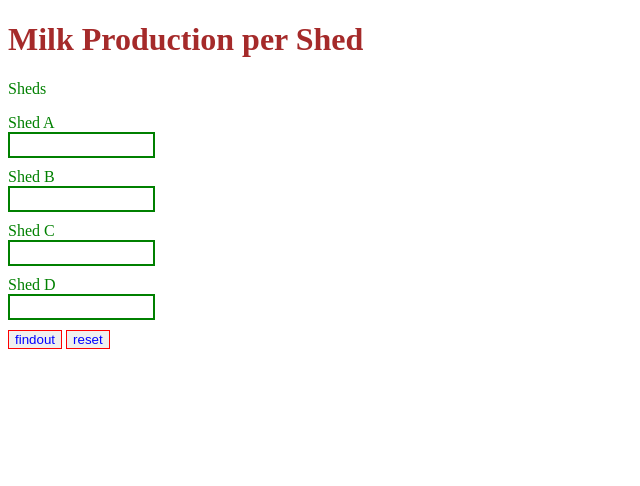
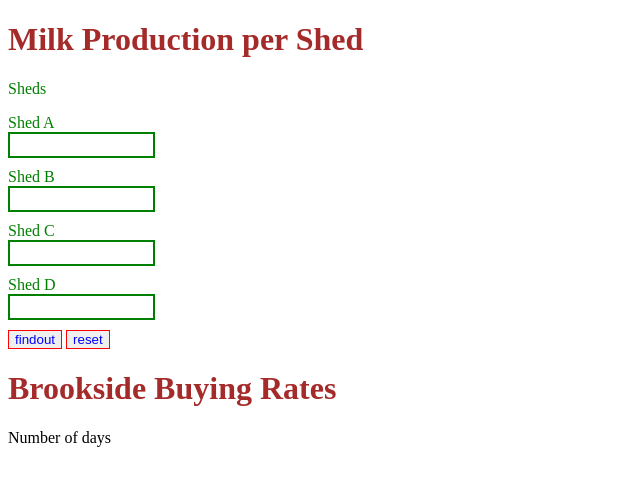
Before and after one commit to Ammoh76/Dairy_business, a plain HTML site: page index.html in a window 1280 px wide. Shown: the whole page, without its empty margins (0-640 px from the left). Drawn offline with Linux system fonts and the light colour scheme.

Commit message:
it will add an h1

```diff
--- a/index.html
+++ b/index.html
@@ -35,6 +35,15 @@
     <input class="button" type="button" value="reset" onclick="reset()">
     <p id="display"></p>
   </div>
+  <div class="">
+    <h1>Brookside Buying Rates</h1>
+    <div class="input-feld">
+      <label for="days">Number of days</label>
+
+    </div>
+
+
+  </div>
 </body>
 <script src="script.js"></script>
 
```
